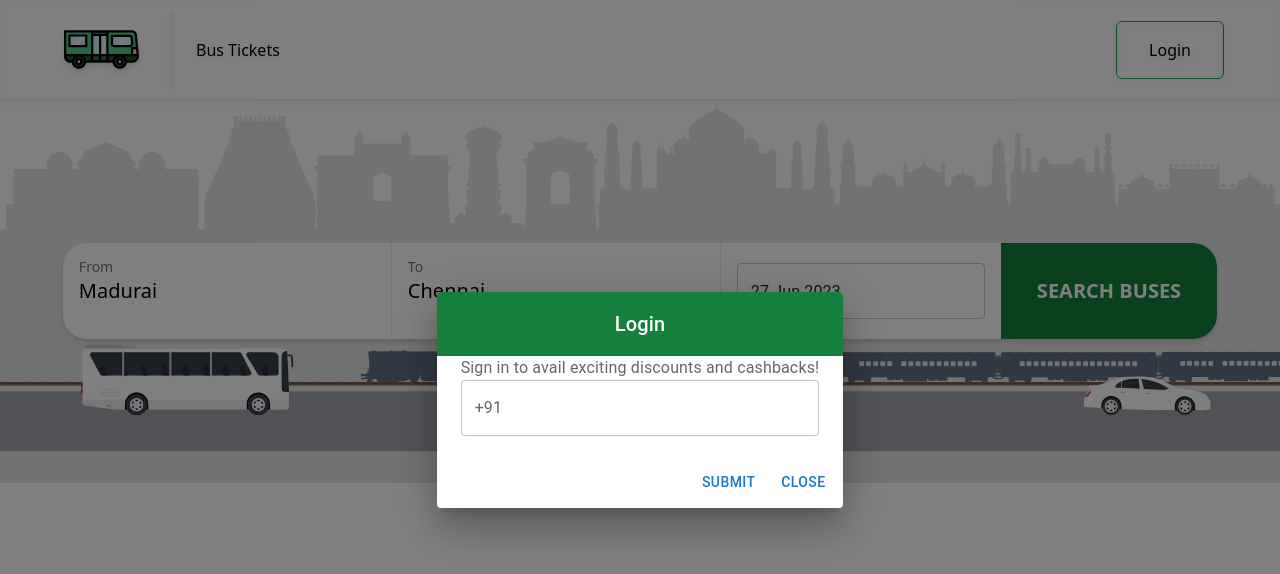
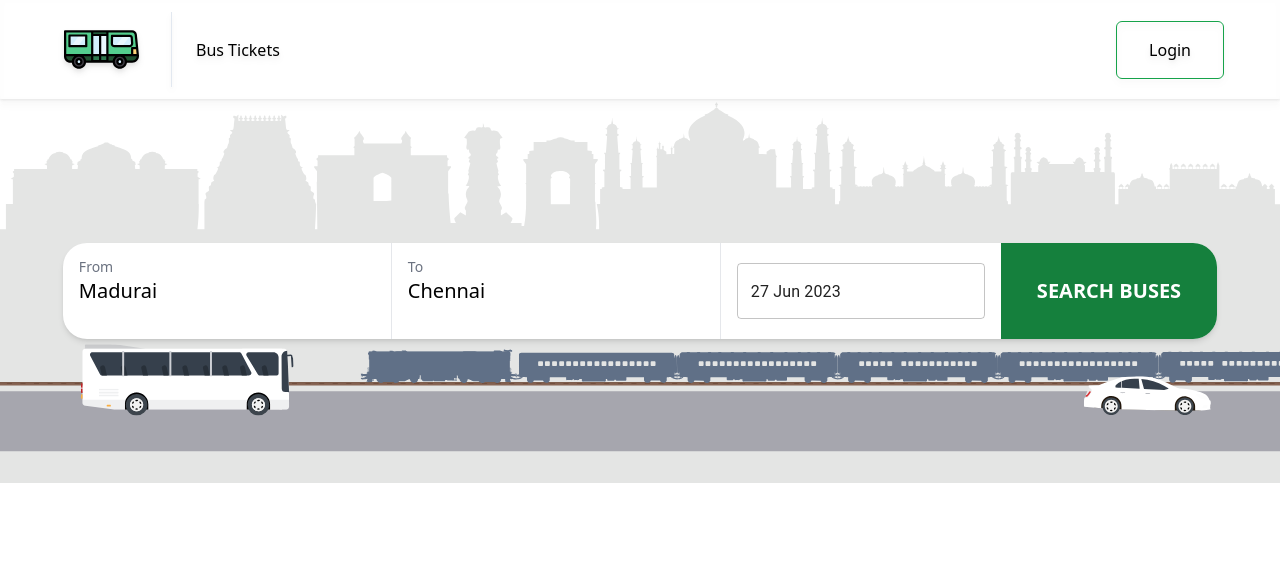
Before and after one commit to juleshwar/redbus-minimal-clone, a Next.js app: page / in a window 1280 px wide. Shown: the top 574 px of the page. Built offline with nearby package versions, Linux system fonts and the light colour scheme.

Commit message:
fix: fixed showing login on home page load

```diff
--- a/components/Header.tsx
+++ b/components/Header.tsx
@@ -8,7 +8,7 @@ interface Props {
 }
 
 const Header = ({ children }: Props) => {
-	const [showLoginDialog, setShowLoginDialog] = useState(true);
+	const [showLoginDialog, setShowLoginDialog] = useState(false);
 
 	return (
 		<div className="flex px-8 py-3 sticky shadow drop-shadow-md shadow-neutral-200">
```
